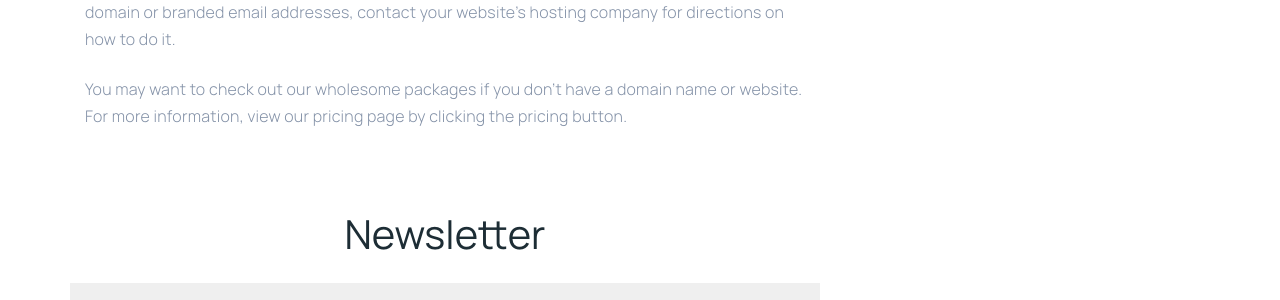
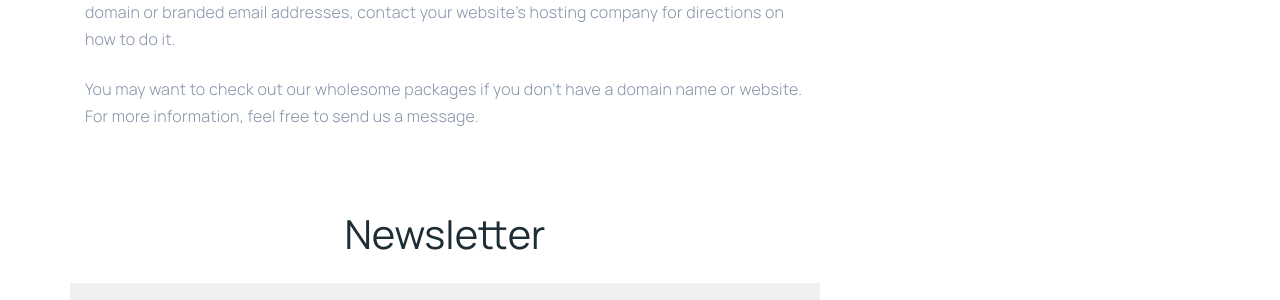
Before and after one commit to s-entialtechnologies/s_ential_technologies, a Jekyll site: the page built from _posts/blogs/2021-02-24-reasons-to-use-a-professional-email-address.markdown, in a window 1280 px wide and 900 px high, scrolled down 2055 px. Shown: the part 182-482 px from the top of the window. Built offline with Jekyll 4.4.1, drawn with Linux system fonts in a browser that asks for light colours; nearby versions of some CDN libraries; library files that are not in the unit come from our copies; a script that is not in the unit is left out; comment, search, counter and statistics services are not loaded.

Commit message:
Overhauled the website: New Website

```diff
--- a/_posts/blogs/2021-02-24-reasons-to-use-a-professional-email-address.markdown
+++ b/_posts/blogs/2021-02-24-reasons-to-use-a-professional-email-address.markdown
@@ -47,4 +47,4 @@ Domain email addresses make it easy to use add-ons such as shared calendars whic
 <br><br><br>
 While on the surface you might appear to be saving money by using a free email address for your business, you’ll often find it’s costing you dearly in other ways like consumer confidence, your business’s credibility, and even in productivity. If you are not sure how to create your business’ domain or branded email addresses, contact your website’s hosting company for directions on how to do it.
 
-You may want to check out our wholesome packages if you don't have a domain name or website. For more information, view our pricing page by clicking the pricing button.
+You may want to check out our wholesome packages if you don't have a domain name or website. For more information, feel free to send us a message.
--- a/contact.html
+++ b/contact.html
@@ -180,7 +180,7 @@ button:focus , .submit-btn:focus{
 
     <div class="form">
       <h4>GET IN TOUCH</h4>
-      <h2 class="form-headline">We reply propmtly</h2>
+      <h2 class="form-headline">We reply promptly</h2>
       <form action="https://formsubmit.co/dkobare@s-entialtechnologies.com" method="POST">
         <p>
           <input id="name" name="name" class="form-input" type="text" placeholder="Your Name*" required>
--- a/faqs.html
+++ b/faqs.html
@@ -81,7 +81,7 @@ permalink: "/faqs/"
                         <div class="a-container">
                           <p class="a-btn">Are there any minimum or maximum requirements for my business size to use your solutions?<span></span></p>
                           <div class="a-panel">
-                            <p>We offer solutions for SMEs of all sizes, from start-ups to established businesses. Our solutions are scalable and can</p>
+                            <p>Our tech solutions are designed to be scalable and customizable to meet the needs of a wide range of businesses, from small and medium-sized enterprises (SMEs) to larger enterprises. There are no minimum or maximum requirements in terms of business size to use our solutions. Whether you are just starting out or have an established business, we can work with you to create a tailored solution that fits your specific needs and budget. Our goal is to help businesses of all sizes thrive and grow with our technology solutions.</p>
                           </div>
                         </div>
 
```
